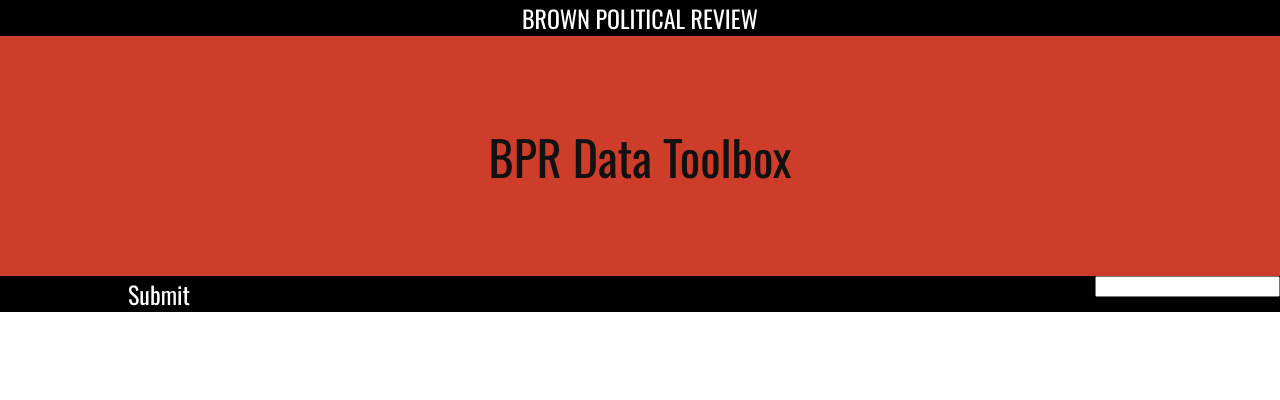
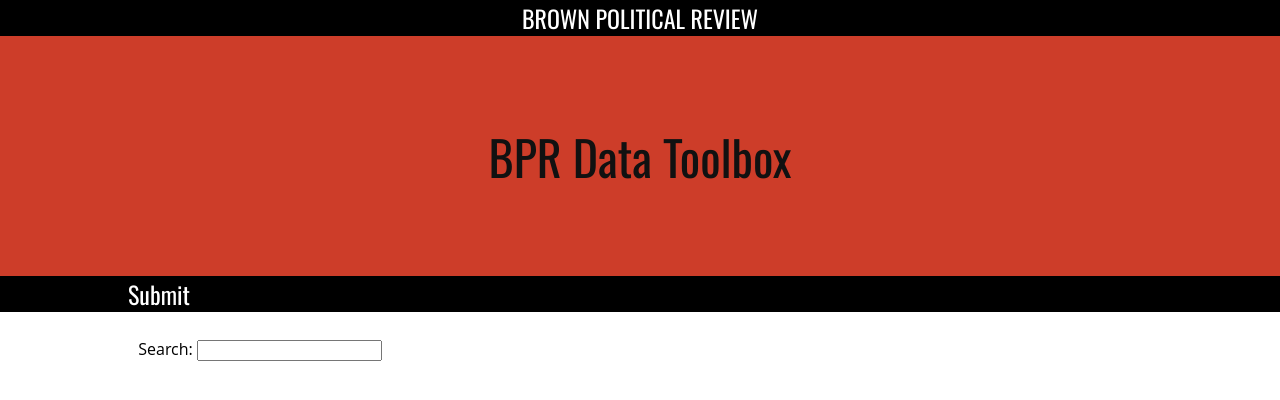
Before and after one commit to Brown-Political-Review/tools, a website: page public/index.html in a window 1280 px wide. Drawn offline with nearby package versions, Linux system fonts and the light colour scheme; some packages are replaced by stand-ins of ours; no server answers.

Commit message:
Added search functionality

```diff
--- a/public/main.css
+++ b/public/main.css
@@ -133,6 +133,12 @@
   background-color: #ffa053;
 }
 
+.search {
+  float: none;
+  clear: both;
+  padding: 1%;
+}
+
 .card-container {
   clear: both;
 }
--- a/public/main.html
+++ b/public/main.html
@@ -1,12 +1,6 @@
   <div class="menu">
     <div class="menu-entry">
       <a href="#submit">Submit</a>
-    </div>
-    <!--<div class="menu-entry" style="float: right;">
-      Search
-    <div>-->
-    <div class="menu-entry" style="float: right;">
-      <input type="text">
     </div>
   </div>
 
@@ -20,9 +14,12 @@
         </div>
       </div>
     </div>
+    <div class="search">
+      Search: <input type="text" ng-model="searchKeyword">
+    </div>
 
     <div class="card-container">
-      <div ng-repeat="tool in tools">
+      <div ng-repeat="tool in tools | filter:searchKeyword">
         <div ng-show="tagActivated(tool)" class="card">
           <div class="card-wrapper">
             <div class="tool"><a ng-href="{{tool.url}}">{{tool.name}}</a></div>
```
